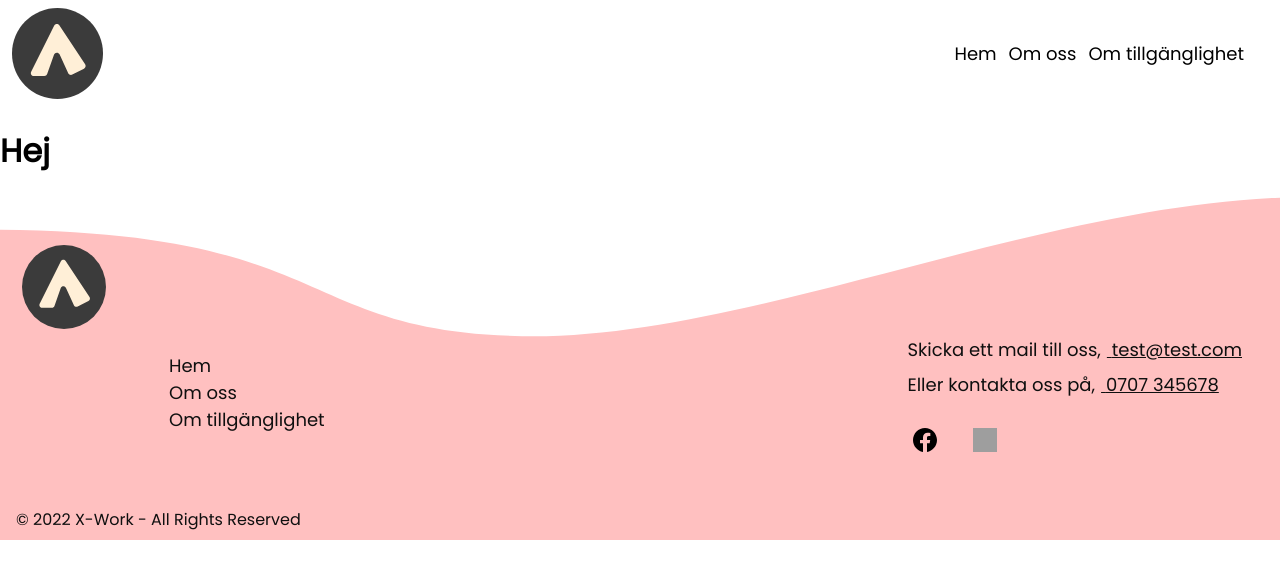
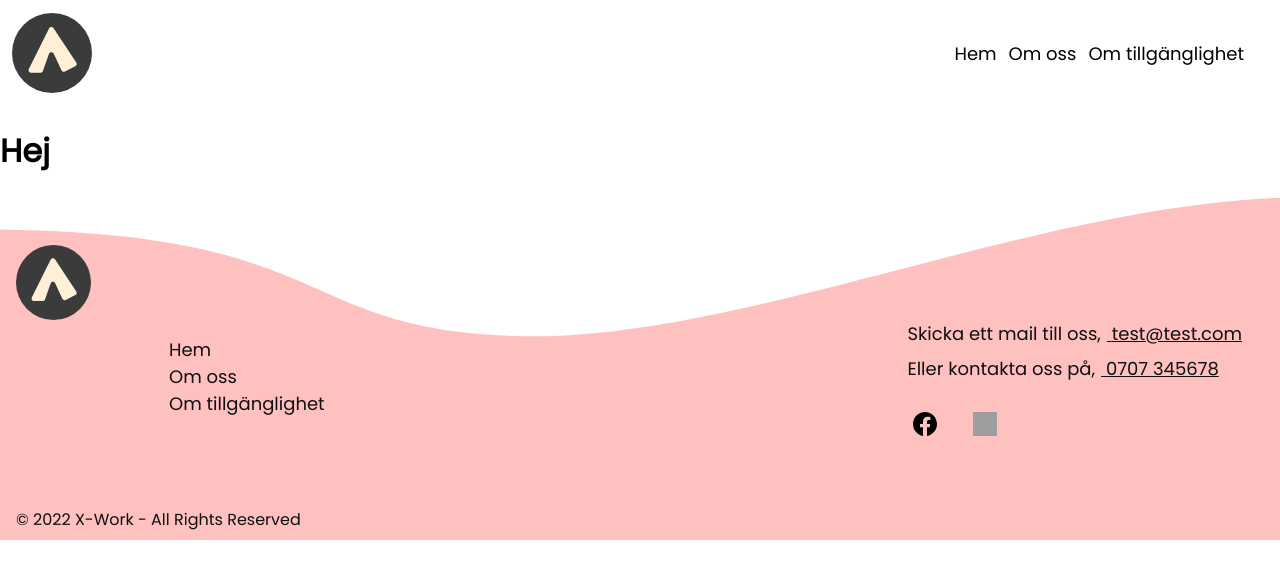
Before and after one commit to h-emma/x-work, a Next.js app: page /om-oss in a window 1280 px wide. Shown: the top 578 px of the page. Built offline with nearby package versions, Linux system fonts and the light colour scheme; grey boxes are pictures that could not be loaded.

Commit message:
Fix logo placement and size and scroll button pos

```diff
--- a/components/Footer/Footer.jsx
+++ b/components/Footer/Footer.jsx
@@ -12,12 +12,13 @@ export default function Footer() {
               <Image
                 src="/assets/icons/logo.svg"
                 alt="Loga,tillbaka till startsidan"
-                width={84}
-                height={84}
+                width={75}
+                height={75}
               />
             </a>
           </Link>
         </div>
+
         <div className={styles.contentContainer}>
           <div className={styles.pageLinkContainer}>
             <ul>
--- a/components/Footer/Footer.module.sass
+++ b/components/Footer/Footer.module.sass
@@ -1,7 +1,10 @@
 @import 'styles/colors'
 @import 'styles/screenSize'
+
 .footer
     width: 100%
+
+
 .backgrund
     height: 654px
     width: 100%
@@ -9,46 +12,63 @@
     background-repeat: no-repeat
     background-size: cover
     position: absolute
+
 .logoContainer
+    display: flex
     margin: 108px 0 0 16px
+    a
+        width: 75px
+        height: 75px
+        padding: 0
+
+
 .contentContainer
     display: flex
     flex-direction: column
     padding-left: 50%
     margin-bottom: 102px
+
 .pageLinkContainer
     display: flex
     flex-direction: column
     margin-bottom: 48px
+
 .textLink
     font-size: 16px
     color: $text-color
     margin:0
     padding-bottom: 8px
     font-family: Poppins
+
 .contactContainer
     display: flex
     flex-direction: column
     margin: 0 8px 48px 0
+
 .link
     text-decoration: underline
+
 .socialContainer
     display: flex
     flex-direction: row
     gap: 16px
+
 .text
     font-size: 16px
     color: $text-color
     margin:0
     padding-bottom: 8px
     font-family: Poppins
+
 .copyRight
     margin-left: 16px
     position: absolute
     bottom: 0
+
 .textCopyRight
     @extend .text
     font-size: 12px
+
 .socialImage
     width: 32px
     height: 32px
--- a/components/Navbar/Navbar.jsx
+++ b/components/Navbar/Navbar.jsx
@@ -12,11 +12,10 @@ export default function Navbar() {
       <Link href="/">
         <a className={"non-highlighted-text"}>
           <Image
-            className={styles.logo}
             src="/assets/icons/logo.svg"
             alt="Loga,tillbaka till startsidan"
-            width={91}
-            height={91}
+            width={80}
+            height={80}
           />
         </a>
       </Link>
--- a/components/Navbar/Navbar.module.sass
+++ b/components/Navbar/Navbar.module.sass
@@ -12,8 +12,8 @@
     padding: 0 12px
     z-index: 3
     a
-        width: 91px
-        height: 91px
+        width: 80px
+        height: 80px
         padding: 0
 
 .hamburgerButton
```
Also changed, not shown: components/ScrollToTopButton/ScrollToTopButton.module.sass (+8 -2 lines).
